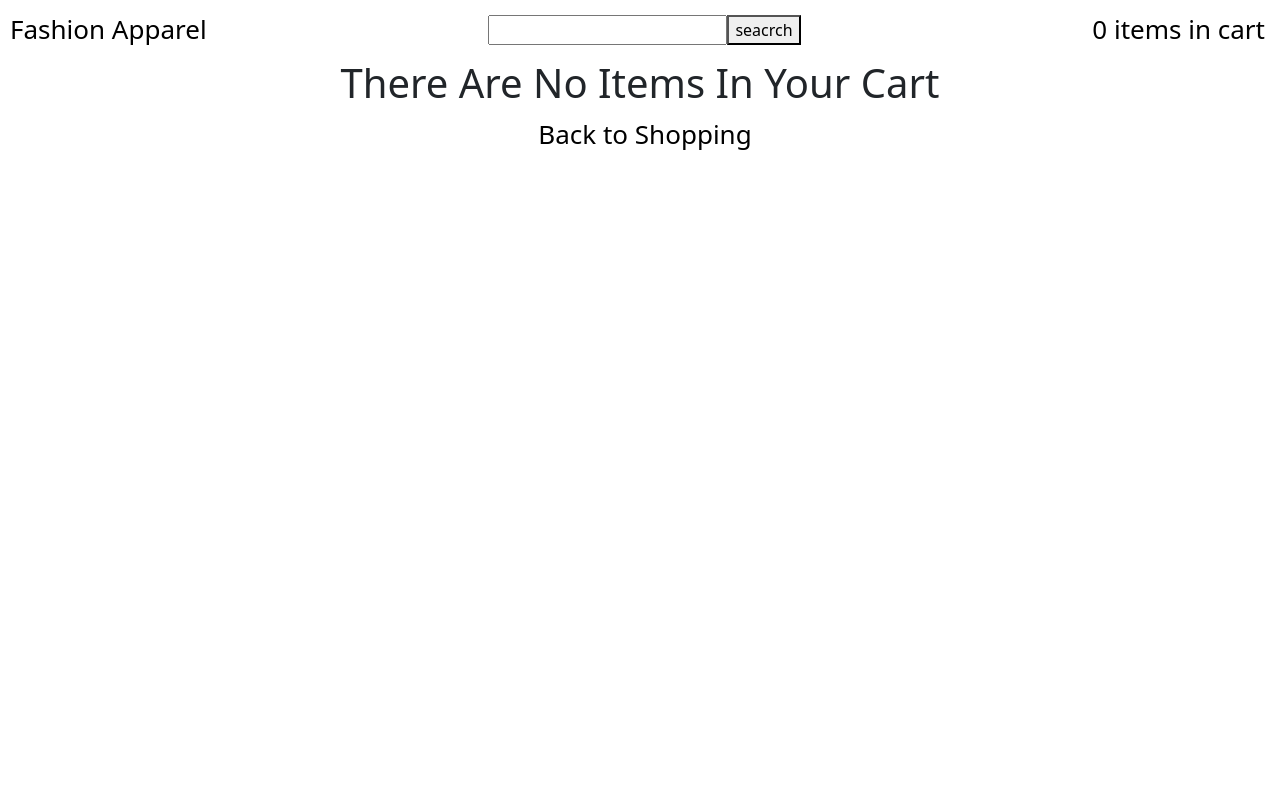
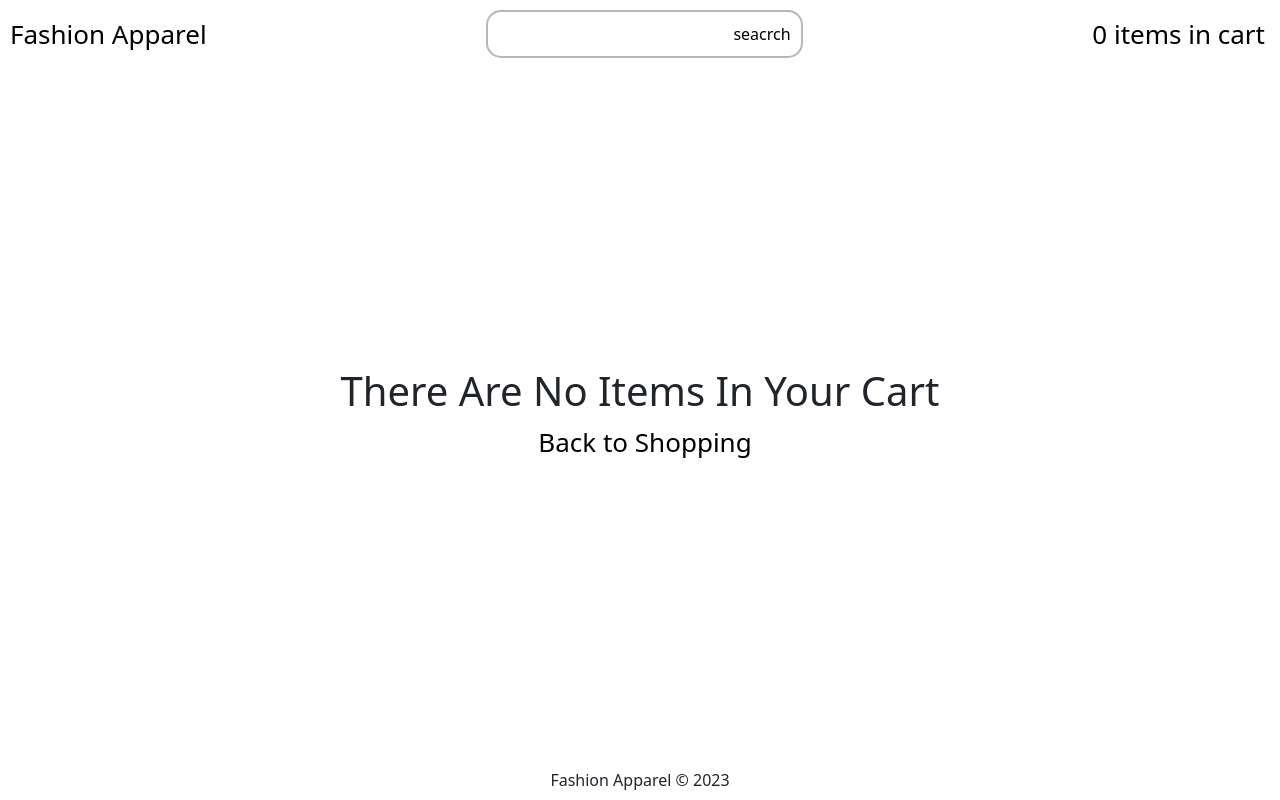
Before and after one commit to SalamanderCtesiphon/fashion-boutique, a React (Create React App) app: page /checkout in a window 1280 px wide. Built offline with nearby package versions, Linux system fonts and the light colour scheme.

Commit message:
added a footer

```diff
--- a/src/App.css
+++ b/src/App.css
@@ -2,6 +2,33 @@
   text-align: center;
   min-height: 100vh;
   width: 100vw;
+  display: flex;
+  flex-direction: column;
+  justify-content: space-between;
+}
+
+button {
+  border: white;
+  border-radius: 20%;
+  padding: 6px;
+  background-color: white;
+}
+
+button:hover {
+  color: blueviolet;
+  cursor: pointer;
+}
+
+input {
+  border: white;
+}
+
+form {
+  border: 2px solid rgba(103, 102, 102, 0.48);
+  border-radius: 15px;
+  padding: 4px;
+  display: flex;
+  align-items: center;
 }
 
 .header {
@@ -39,7 +66,7 @@
   flex-direction: column;
   align-items: center;
   background-image: url("./images/charlesdeluvio-_4K7BwaHUGc-unsplash.jpg");
-  height: 100vh;
+  height: 87vh;
   background-size: cover;
   background-position: center;
   color: black;
@@ -68,3 +95,10 @@
 .link:hover {
   color: gray;
 }
+
+.footer {
+  height: 5vh;
+  display: flex;
+  flex-direction: column;
+  justify-content: center;
+}
--- a/src/App.js
+++ b/src/App.js
@@ -12,6 +12,7 @@ import Shirts from './pages/Shirts';
 import Pants from './pages/Pants';
 import Shoes from './pages/Shoes';
 import CheckOut from './pages/CheckOut';
+import Footer from './pages/Footer';
 
 function App() {
 
@@ -33,6 +34,7 @@ function App() {
           </Routes>
         </BrowserRouter>
       </CartProvider>
+      <Footer />
     </div>
   );
 }
--- /dev/null
+++ b/src/pages/Footer.js
@@ -0,0 +1,10 @@
+import React from 'react'
+
+function Footer() {
+  const date = new Date()
+  return (
+    <div className='footer'>Fashion Apparel &copy; {date.getFullYear()}</div>
+  )
+}
+
+export default Footer
```
